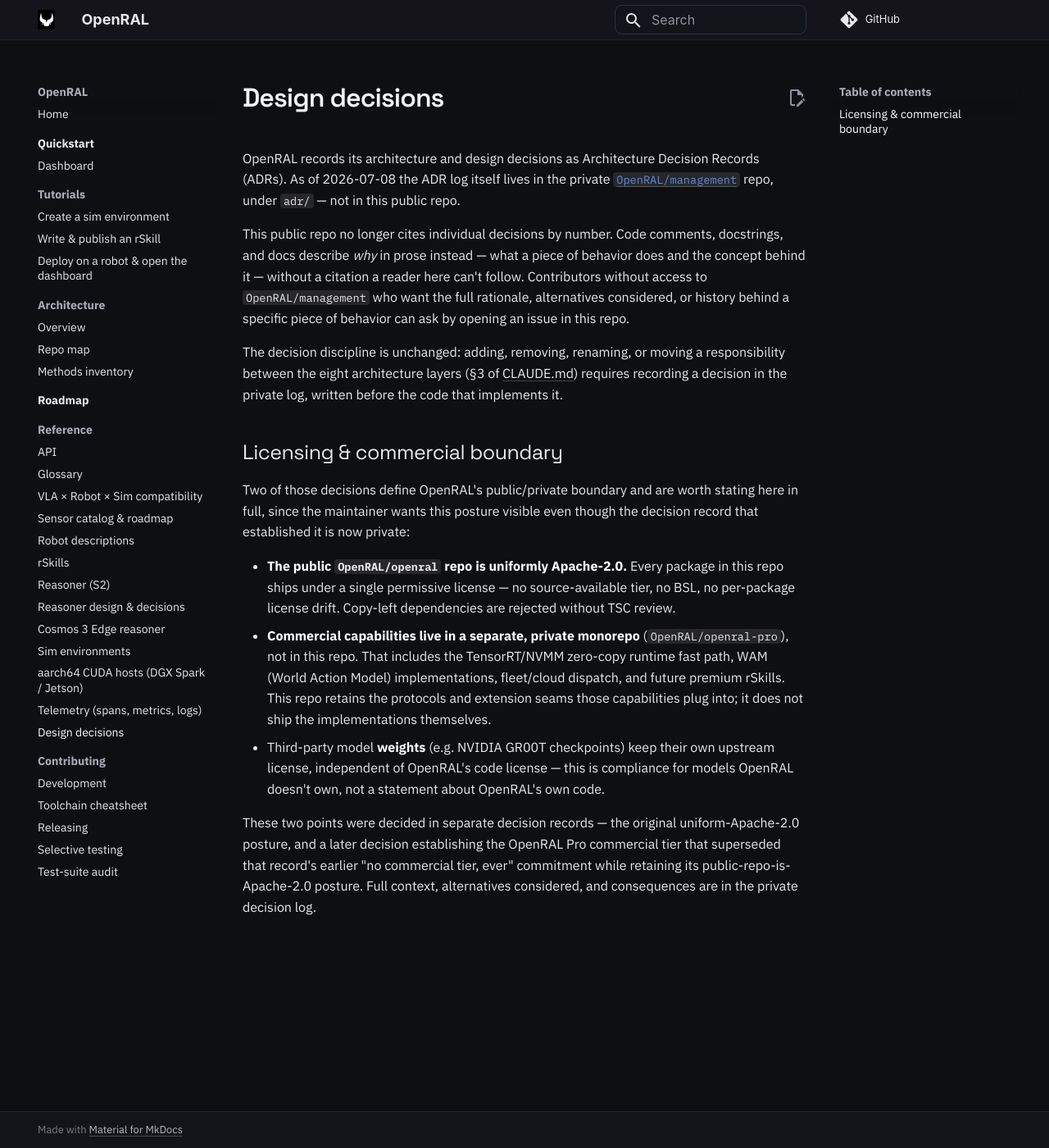
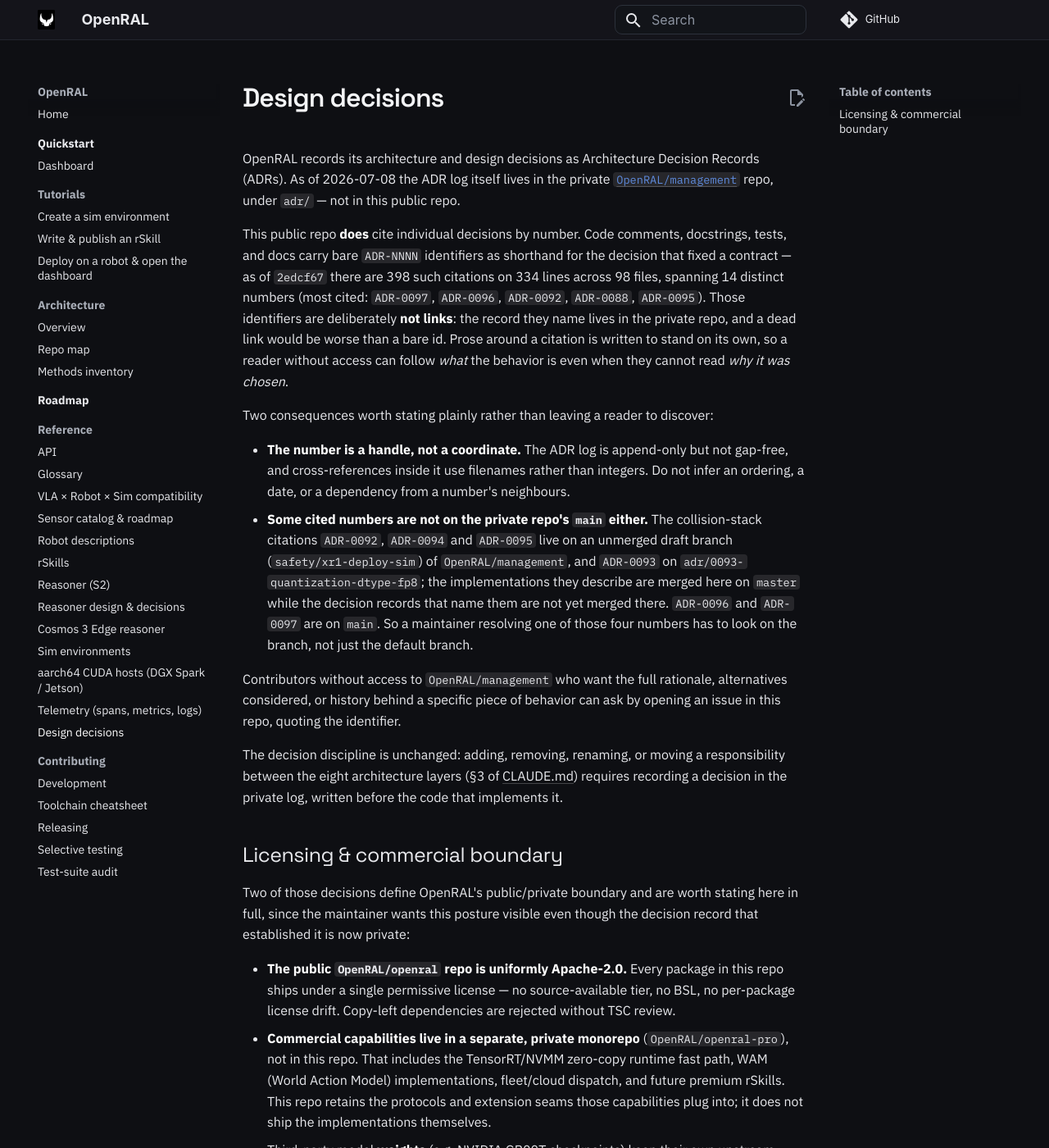
Before and after one commit to OpenRAL/openral, an MkDocs documentation site: the page built from docs/decisions.md, in a window 1280 px wide and 1400 px high. Shown: the whole window at 82% size. Built offline with MkDocs 1.6.1 and Material for MkDocs 9.7.7, drawn with Linux system fonts in a browser that asks for light colours; comment, search, counter and statistics services are not loaded.

Commit message:
docs: describe how this repo actually cites decisions, instead of denying it
`docs/decisions.md` opened by saying "This public repo no longer cites
individual decisions by number." It does. Measured at 2edcf67: 398 `ADR-NNNN`
citations on 334 lines across 98 files, spanning 14 distinct numbers, led by
ADR-0097, ADR-0096, ADR-0092, ADR-0088 and ADR-0095. A reader who took the old
sentence at face value would conclude that every one of those was a mistake,
and a contributor following it would strip citations that are load-bearing
shorthand.

Replaced with what is true, plus the two consequences a reader otherwise has to
discover the hard way:

* the number is a handle, not a coordinate — the log is append-only but not
  gap-free, and cross-references inside it use filenames, so nothing about
  ordering, dates or dependency can be inferred from a number's neighbours;
* four of the cited numbers are not on the private repo's `main` either.
  ADR-0092/0094/0095 live on the unmerged `safety/xr1-deploy-sim` branch and
  ADR-0093 on `adr/0093-quantization-dtype-fp8`, while the implementations they
  describe are merged here — so resolving them means looking at the branch, not
  the default branch. ADR-0096 and ADR-0097 are on `main`.

What is unchanged: the identifiers are still deliberately not links, and the
prose around a citation still has to stand on its own for a reader without
access to the private log.

Signed-off-by: Adrian Llopart <adrianllopart@gmail.com>
Co-Authored-By: Claude Fable 5 <noreply@anthropic.com>
Claude-Session: https://claude.ai/code/session_01YUhD1uz93qMFJQsNxyTEM5

```diff
--- a/docs/decisions.md
+++ b/docs/decisions.md
@@ -5,13 +5,36 @@ Decision Records (ADRs). As of 2026-07-08 the ADR log itself lives in the
 private [`OpenRAL/management`](https://github.com/OpenRAL/management) repo,
 under `adr/` — not in this public repo.
 
-This public repo no longer cites individual decisions by number. Code
-comments, docstrings, and docs describe *why* in prose instead — what a
-piece of behavior does and the concept behind it — without a citation a
-reader here can't follow. Contributors without access to
-`OpenRAL/management` who want the full rationale, alternatives considered,
-or history behind a specific piece of behavior can ask by opening an issue
-in this repo.
+This public repo **does** cite individual decisions by number. Code
+comments, docstrings, tests, and docs carry bare `ADR-NNNN` identifiers as
+shorthand for the decision that fixed a contract — as of `2edcf67` there
+are 398 such citations on 334 lines across 98 files, spanning 14 distinct
+numbers (most cited: `ADR-0097`, `ADR-0096`, `ADR-0092`, `ADR-0088`,
+`ADR-0095`). Those identifiers are deliberately **not links**: the record
+they name lives in the private repo, and a dead link would be worse than a
+bare id. Prose around a citation is written to stand on its own, so a
+reader without access can follow *what* the behavior is even when they
+cannot read *why it was chosen*.
+
+Two consequences worth stating plainly rather than leaving a reader to
+discover:
+
+- **The number is a handle, not a coordinate.** The ADR log is append-only
+  but not gap-free, and cross-references inside it use filenames rather
+  than integers. Do not infer an ordering, a date, or a dependency from a
+  number's neighbours.
+- **Some cited numbers are not on the private repo's `main` either.** The
+  collision-stack citations `ADR-0092`, `ADR-0094` and `ADR-0095` live on
+  an unmerged draft branch (`safety/xr1-deploy-sim`) of
+  `OpenRAL/management`, and `ADR-0093` on `adr/0093-quantization-dtype-fp8`;
+  the implementations they describe are merged here on `master` while the
+  decision records that name them are not yet merged there. `ADR-0096` and
+  `ADR-0097` are on `main`. So a maintainer resolving one of those four
+  numbers has to look on the branch, not just the default branch.
+
+Contributors without access to `OpenRAL/management` who want the full
+rationale, alternatives considered, or history behind a specific piece of
+behavior can ask by opening an issue in this repo, quoting the identifier.
 
 The decision discipline is unchanged: adding, removing, renaming, or moving
 a responsibility between the eight architecture layers (§3 of
```
